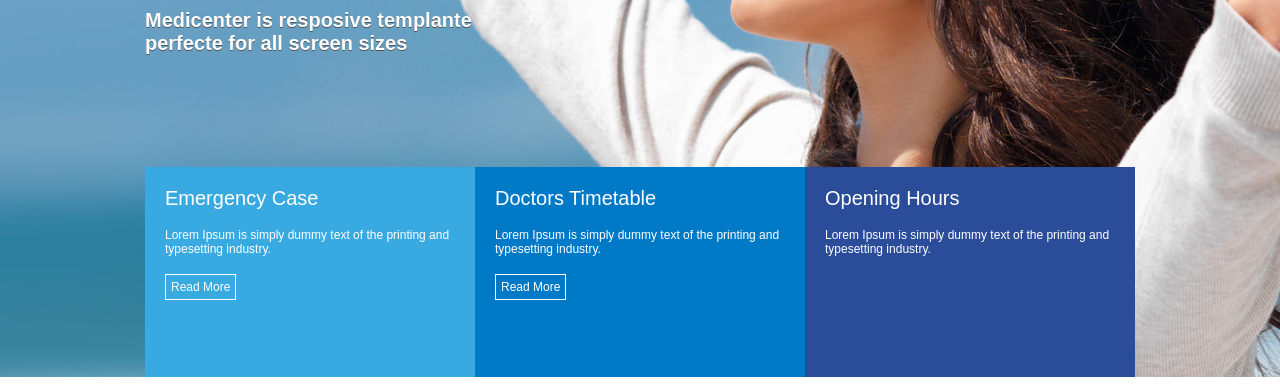
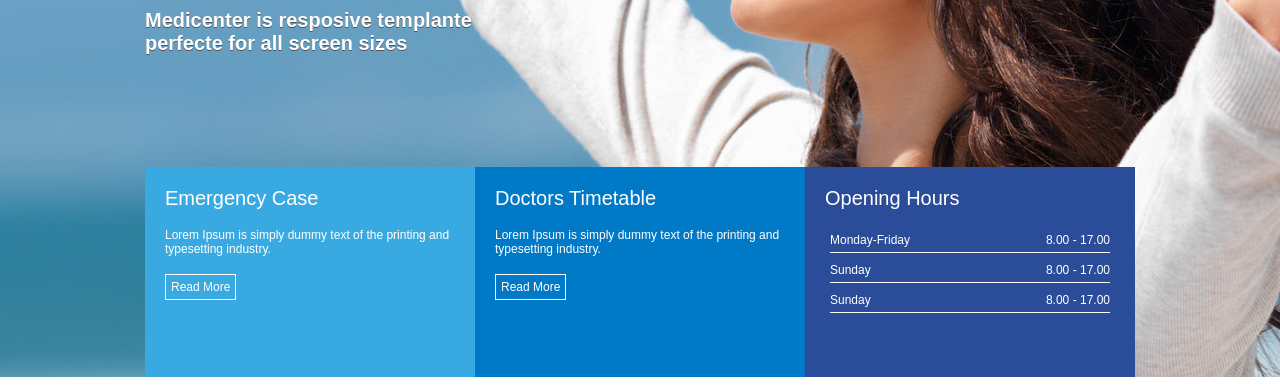
Before and after one commit to LeonardRodri/site-medical, a plain HTML site: page index.html in a window 1280 px wide. Shown: the part 413-800 px from the top of the page. Drawn offline with Linux system fonts and the light colour scheme.

Commit message:
Oprning Hours

```diff
--- a/assets/css/templante.css
+++ b/assets/css/templante.css
@@ -143,3 +143,20 @@ a:hover {
     background-color: #2b4c99;
     color: white;
 }
+
+.banner_desc_horario{
+    flex-direction: column;
+    padding: 5px;
+    color: #ffffff;
+    font-size: 12px;
+    text-decoration: none;
+    margin-bottom: 5px;
+}
+
+.dias{
+    display: flex;
+    justify-content: space-between;
+    border-bottom: 1px solid white;
+    margin-bottom: 10px;
+    padding-bottom: 5px;
+}
--- a/index.html
+++ b/index.html
@@ -50,7 +50,21 @@
                 </div>
                 <div class="banner3">
                     <div class="banner_title">Opening Hours</div>
-                    <div class="banner_desc">Lorem Ipsum is simply dummy text of the printing and typesetting industry.
+                    <div class="banner_desc">
+                        <div class="banner_desc_horario">
+                            <div class="dias">
+                                <span>Monday-Friday </span>
+                                <span>8.00 - 17.00</span>
+                            </div>
+                            <div class="dias">
+                                <span>Sunday</span>
+                                <span>8.00 - 17.00</span>
+                            </div>
+                            <div class="dias">
+                                <span>Sunday</span>
+                                <span>8.00 - 17.00</span>
+                            </div>
+                        </div>
                     </div>
                 </div>
             </div>
```
